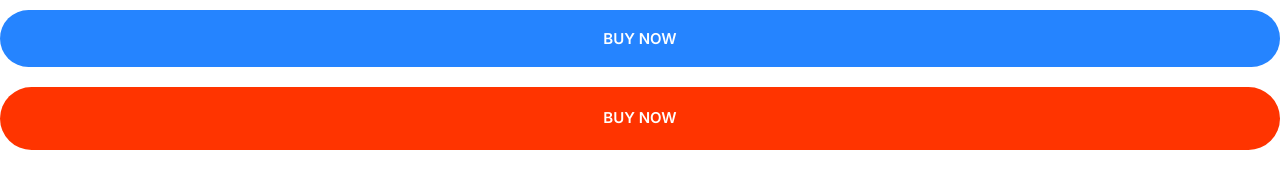
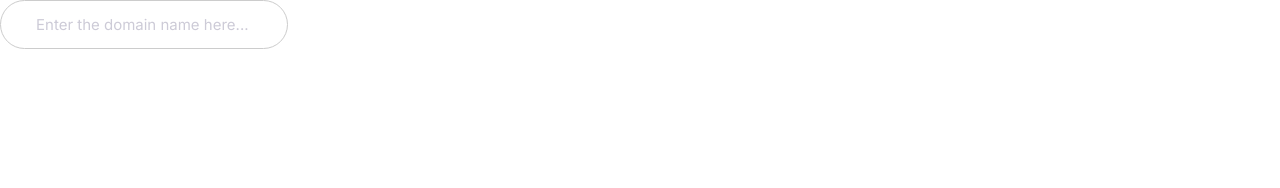
Before and after one commit to Iriaa9/moshify, a plain HTML site: page index.html in a window 1280 px wide. Drawn offline with Linux system fonts and the light colour scheme.

Commit message:
Build input component.

```diff
--- a/CSS/styles.css
+++ b/CSS/styles.css
@@ -59,7 +59,7 @@ p {
   }
 }
 
-/*Links*/
+/* Links */
 
 a {
   text-decoration: none;
@@ -88,7 +88,7 @@ a {
   }
 }
 
-/*Bagdes*/
+/* Bagdes */
 
 .badge {
   border-radius: 20px;
@@ -119,7 +119,7 @@ a {
   }
 }
 
-/*Lists*/
+/* Lists */
 
 .list {
   list-style: none;
@@ -148,7 +148,7 @@ a {
   }
 }
 
-/*Icons*/
+/* Icons */
 
 .icon {
   width: 40px;
@@ -169,7 +169,7 @@ a {
   align-items: center;
 }
 
-/*Buttons*/
+/* Buttons */
 
 .btn {
   border-radius: 40px;
@@ -232,3 +232,22 @@ a {
     font-size: 1.5rem;
   }
 }
+
+/* Inputs */
+.input {
+  border-radius: 30px;
+  border: 1px solid #ccc;
+  color: var(--color-headings);
+  font-size: 2rem;
+  outline: 0;
+  padding: 1.5rem 3.5rem;
+}
+::placeholder {
+  color: #cdcbd7;
+}
+
+@media screen and (min-width: 1024px) {
+  .input {
+    font-size: 1.5rem;
+  }
+}
--- a/index.html
+++ b/index.html
@@ -14,7 +14,10 @@
     <link rel="stylesheet" href="css/styles.css" />
   </head>
   <body>
-    <button class="btn btn--primary btn--block">Buy now</button>
-    <a href="#" class="btn btn--accent btn--block">Buy now</a>
+    <input
+      type="text"
+      class="input"
+      placeholder="Enter the domain name here..."
+    />
   </body>
 </html>
```
Also changed, not shown: 1 other file.
